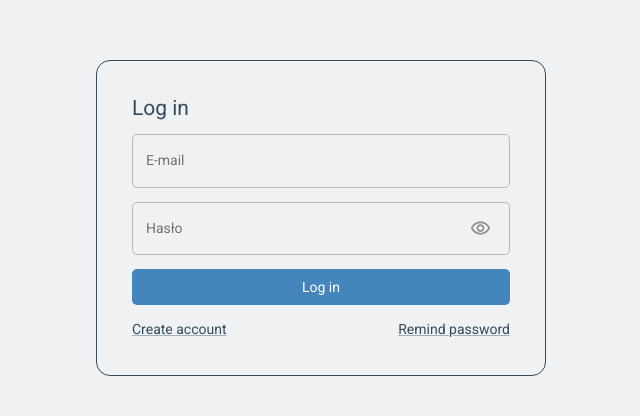
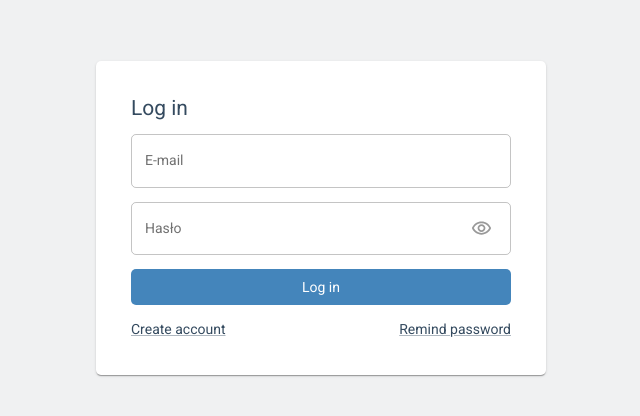
Before and after one commit to patrykgrodon/booker-service, a React (Create React App) app: page /login in a window 1280 px wide. Shown: the part 182-598 px from the top of the page, without its empty margins (319-959 px from the left). Built offline with nearby package versions, Linux system fonts and the light colour scheme.

Commit message:
Change background color of login form

```diff
--- a/src/modules/auth/pages/Login.tsx
+++ b/src/modules/auth/pages/Login.tsx
@@ -1,4 +1,4 @@
-import { Box, Typography } from "@mui/material";
+import { Box, Card, Typography } from "@mui/material";
 import { makeSx } from "common/styles/makeSx";
 import LoginForm from "../components/LoginForm/LoginForm";
 
@@ -12,20 +12,18 @@ const sxContainer = makeSx(() => ({
 
 const sxFormContainer = makeSx((theme) => ({
   width: "450px",
-  borderRadius: theme.spacing(2),
-  border: `1px solid ${theme.palette.primary.dark}`,
   padding: theme.spacing(5),
 }));
 
 const Login = () => {
   return (
     <Box sx={sxContainer}>
-      <Box sx={sxFormContainer}>
+      <Card sx={sxFormContainer}>
         <Typography variant="h3" component="h1">
           Log in
         </Typography>
         <LoginForm />
-      </Box>
+      </Card>
     </Box>
   );
 };
--- a/src/modules/manager/pages/CreateAccount.tsx
+++ b/src/modules/manager/pages/CreateAccount.tsx
@@ -1,4 +1,4 @@
-import { Box, Paper, Tab, Tabs } from "@mui/material";
+import { Box, Card, Tab, Tabs } from "@mui/material";
 import TabPanel from "common/components/TabPanel/TabPanel";
 import { makeSx } from "common/styles/makeSx";
 import { useState } from "react";
@@ -13,7 +13,7 @@ const sxContainer = makeSx((theme) => ({
   alignItems: "center",
 }));
 
-const sxPaper = makeSx(() => ({
+const sxCard = makeSx(() => ({
   width: "600px",
   minHeight: "350px",
   display: "flex",
@@ -24,7 +24,7 @@ const CreateAccount = () => {
   const [tab, setTab] = useState(0);
   return (
     <Box sx={sxContainer}>
-      <Paper sx={sxPaper}>
+      <Card sx={sxCard}>
         <Tabs
           sx={{
             borderBottom: (theme) => `1px solid ${theme.palette.grey[300]}`,
@@ -41,7 +41,7 @@ const CreateAccount = () => {
         <TabPanel index={1} value={tab}>
           <SellerForm />
         </TabPanel>
-      </Paper>
+      </Card>
     </Box>
   );
 };
```
